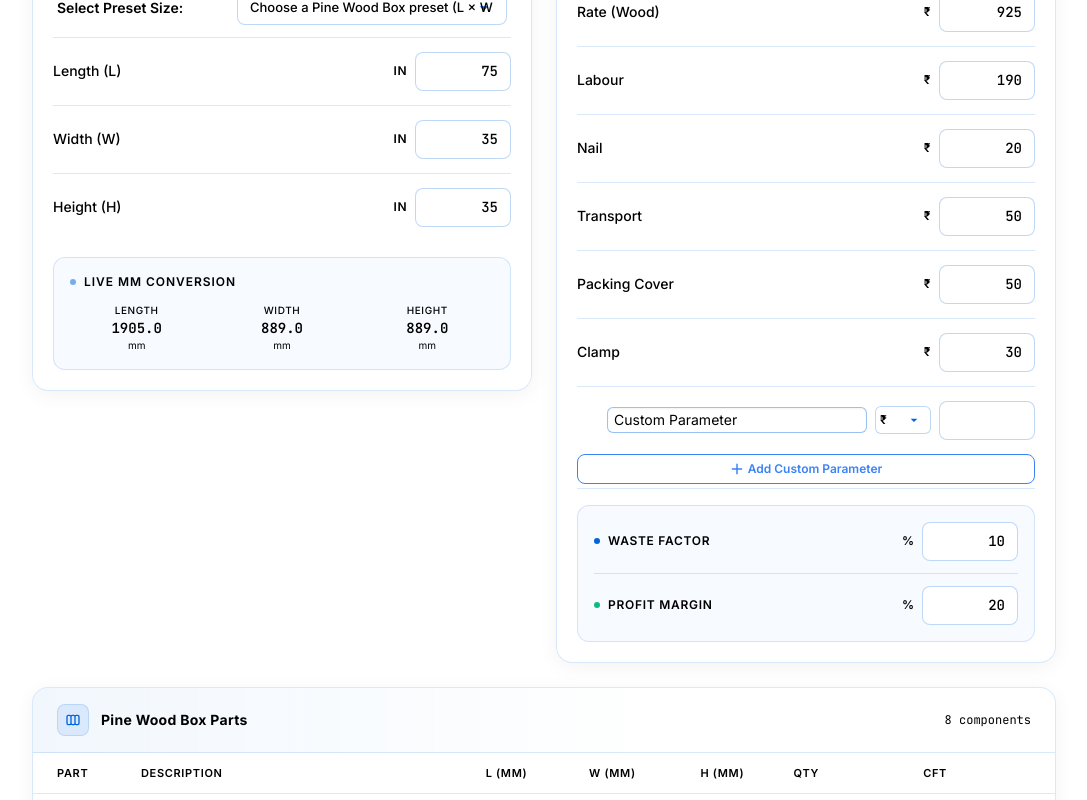
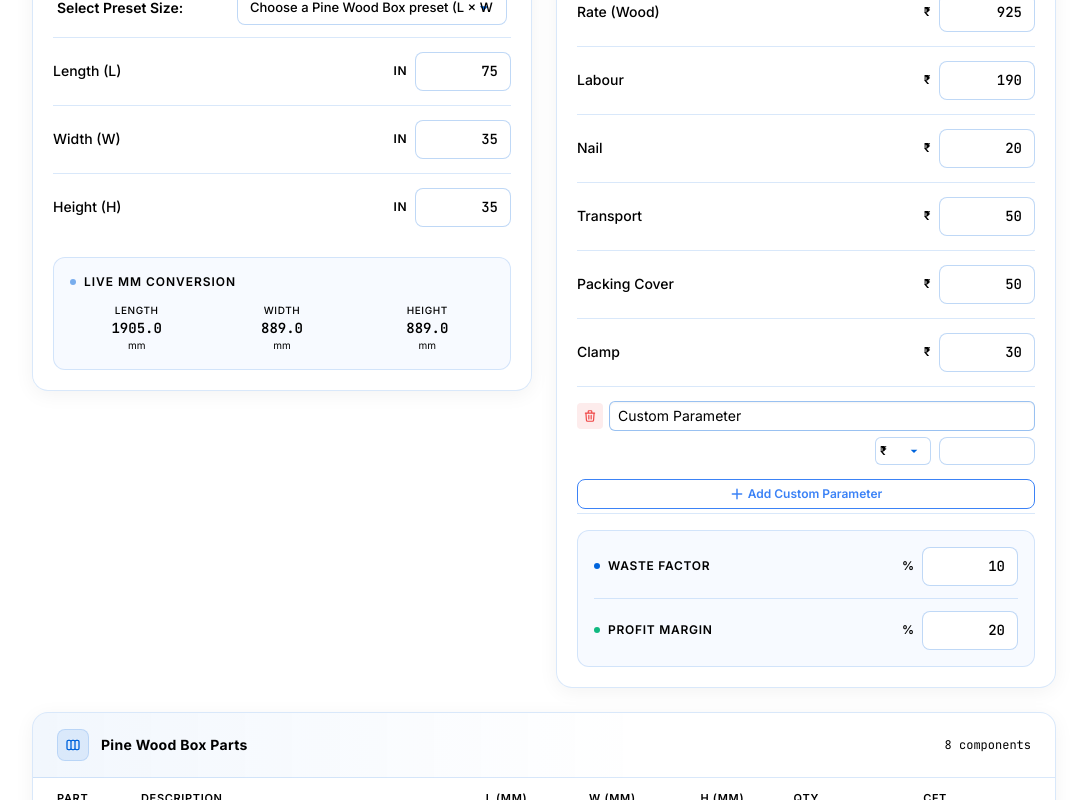
Before and after one commit to rajeshkanna-s/wood-box-cost-calculator, a React (Vite) app: page / in a window 1280 px wide. Both pictures are taken after a click on the button "Add Custom Parameter". Shown: the part 459-1259 px from the top of the page, without its empty margins (96-1183 px from the left). Built offline with nearby package versions, Linux system fonts and the light colour scheme.

Commit message:
fix: resolve text box squeezing bug for custom rate inputs by using a two-row stacked layout

```diff
--- a/src/components/BoxCalculator/RateInputs.jsx
+++ b/src/components/BoxCalculator/RateInputs.jsx
@@ -76,8 +76,9 @@ export default function RateInputs({ rates, onChange, type = 'pine-wood-box', di
                     return (
                       <React.Fragment key={cr.id}>
                         <div style={{ borderTop: '1px solid var(--table-border)' }} />
-                        <div className="flex items-center justify-between py-2.5 group">
-                          <div className="flex items-center gap-1.5 flex-1 mr-2">
+                        <div className="py-2.5 space-y-1.5 group">
+                          {/* Row 1: Delete button + Label input */}
+                          <div className="flex items-center gap-1.5">
                             <button
                               type="button"
                               onClick={() => {
@@ -85,7 +86,7 @@ export default function RateInputs({ rates, onChange, type = 'pine-wood-box', di
                                 onChange('customRates', nextCustom);
                               }}
                               disabled={disabled}
-                              className="text-red-500 hover:text-red-700 disabled:opacity-40 p-1 rounded bg-red-500/10 opacity-0 group-hover:opacity-100 transition-opacity"
+                              className="text-red-500 hover:text-red-700 disabled:opacity-40 p-1.5 rounded bg-red-500/10 transition-colors"
                               title={`Delete ${cr.label}`}
                             >
                               <svg className="w-3.5 h-3.5" fill="none" viewBox="0 0 24 24" stroke="currentColor">
@@ -101,11 +102,12 @@ export default function RateInputs({ rates, onChange, type = 'pine-wood-box', di
                                 onChange('customRates', nextCustom);
                               }}
                               disabled={disabled}
-                              className="table-input w-full text-sm py-0.5 px-1.5"
-                              placeholder="Wood Parameter"
+                              className="table-input w-full text-sm py-1 px-2"
+                              placeholder="Wood Parameter Name"
                             />
                           </div>
-                          <div className="flex items-center gap-2">
+                          {/* Row 2: Type dropdown + Value input */}
+                          <div className="flex items-center justify-end gap-2 pl-8">
                             <select
                               value={cr.type || 'currency'}
                               onChange={(e) => {
@@ -130,8 +132,8 @@ export default function RateInputs({ rates, onChange, type = 'pine-wood-box', di
                               }}
                               min="0"
                               disabled={disabled}
-                              className="premium-input"
-                              style={{ width: '6rem' }}
+                              className="premium-input text-xs"
+                              style={{ width: '6rem', padding: '0.25rem 0.5rem', height: '1.75rem' }}
                             />
                           </div>
                         </div>
@@ -191,8 +193,9 @@ export default function RateInputs({ rates, onChange, type = 'pine-wood-box', di
                     return (
                       <React.Fragment key={cr.id}>
                         <div style={{ borderTop: '1px solid var(--table-border)' }} />
-                        <div className="flex items-center justify-between py-2.5 group">
-                          <div className="flex items-center gap-1.5 flex-1 mr-2">
+                        <div className="py-2.5 space-y-1.5 group">
+                          {/* Row 1: Delete button + Label input */}
+                          <div className="flex items-center gap-1.5">
                             <button
                               type="button"
                               onClick={() => {
@@ -200,7 +203,7 @@ export default function RateInputs({ rates, onChange, type = 'pine-wood-box', di
                                 onChange('customRates', nextCustom);
                               }}
                               disabled={disabled}
-                              className="text-red-500 hover:text-red-700 disabled:opacity-40 p-1 rounded bg-red-500/10 opacity-0 group-hover:opacity-100 transition-opacity"
+                              className="text-red-500 hover:text-red-700 disabled:opacity-40 p-1.5 rounded bg-red-500/10 transition-colors"
                               title={`Delete ${cr.label}`}
                             >
                               <svg className="w-3.5 h-3.5" fill="none" viewBox="0 0 24 24" stroke="currentColor">
@@ -216,11 +219,12 @@ export default function RateInputs({ rates, onChange, type = 'pine-wood-box', di
                                 onChange('customRates', nextCustom);
                               }}
                               disabled={disabled}
-                              className="table-input w-full text-sm py-0.5 px-1.5"
-                              placeholder="Ply Parameter"
+                              className="table-input w-full text-sm py-1 px-2"
+                              placeholder="Ply Parameter Name"
                             />
                           </div>
-                          <div className="flex items-center gap-2">
+                          {/* Row 2: Type dropdown + Value input */}
+                          <div className="flex items-center justify-end gap-2 pl-8">
                             <select
                               value={cr.type || 'currency'}
                               onChange={(e) => {
@@ -245,8 +249,8 @@ export default function RateInputs({ rates, onChange, type = 'pine-wood-box', di
                               }}
                               min="0"
                               disabled={disabled}
-                              className="premium-input"
-                              style={{ width: '6rem' }}
+                              className="premium-input text-xs"
+                              style={{ width: '6rem', padding: '0.25rem 0.5rem', height: '1.75rem' }}
                             />
                           </div>
                         </div>
@@ -378,15 +382,17 @@ export default function RateInputs({ rates, onChange, type = 'pine-wood-box', di
               {(rates.customRates || []).map((cr, idx) => (
                 <React.Fragment key={cr.id}>
                   <div style={{ borderTop: '1px solid var(--table-border)' }} />
-                  <div className="flex items-center justify-between py-2.5 group">
-                    <div className="flex items-center gap-2 flex-1 mr-2">
+                  <div className="py-2.5 space-y-1.5 group">
+                    {/* Row 1: Delete button + Label input */}
+                    <div className="flex items-center gap-1.5">
                       <button
+                        type="button"
                         onClick={() => {
                           const nextCustom = rates.customRates.filter((_, i) => i !== idx);
                           onChange('customRates', nextCustom);
                         }}
                         disabled={disabled}
-                        className="text-red-500 hover:text-red-700 disabled:opacity-40 p-1 rounded bg-red-500/10 opacity-0 group-hover:opacity-100 transition-opacity"
+                        className="text-red-500 hover:text-red-700 disabled:opacity-40 p-1.5 rounded bg-red-500/10 transition-colors"
                         title={`Delete ${cr.label}`}
                       >
                         <svg className="w-3.5 h-3.5" fill="none" viewBox="0 0 24 24" stroke="currentColor">
@@ -402,11 +408,12 @@ export default function RateInputs({ rates, onChange, type = 'pine-wood-box', di
                           onChange('customRates', nextCustom);
                         }}
                         disabled={disabled}
-                        className="table-input w-full text-sm py-0.5 px-1.5"
+                        className="table-input w-full text-sm py-1 px-2"
                         placeholder="Parameter Name"
                       />
                     </div>
-                    <div className="flex items-center gap-2">
+                    {/* Row 2: Type dropdown + Value input */}
+                    <div className="flex items-center justify-end gap-2 pl-8">
                       <select
                         value={cr.type || 'currency'}
                         onChange={(e) => {
@@ -431,8 +438,8 @@ export default function RateInputs({ rates, onChange, type = 'pine-wood-box', di
                         }}
                         min="0"
                         disabled={disabled}
-                        className="premium-input"
-                        style={{ width: '6rem' }}
+                        className="premium-input text-xs"
+                        style={{ width: '6rem', padding: '0.25rem 0.5rem', height: '1.75rem' }}
                       />
                     </div>
                   </div>
```
